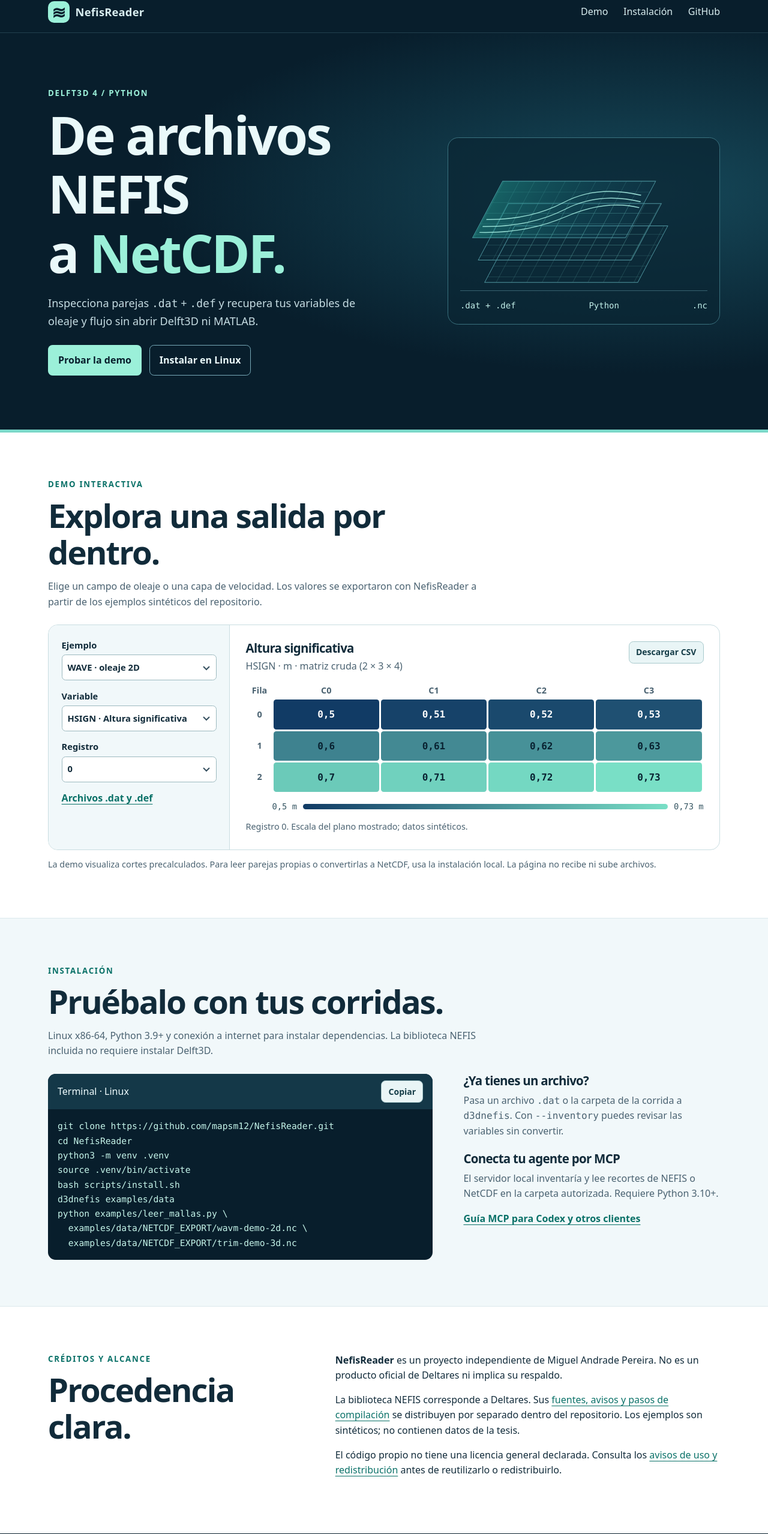
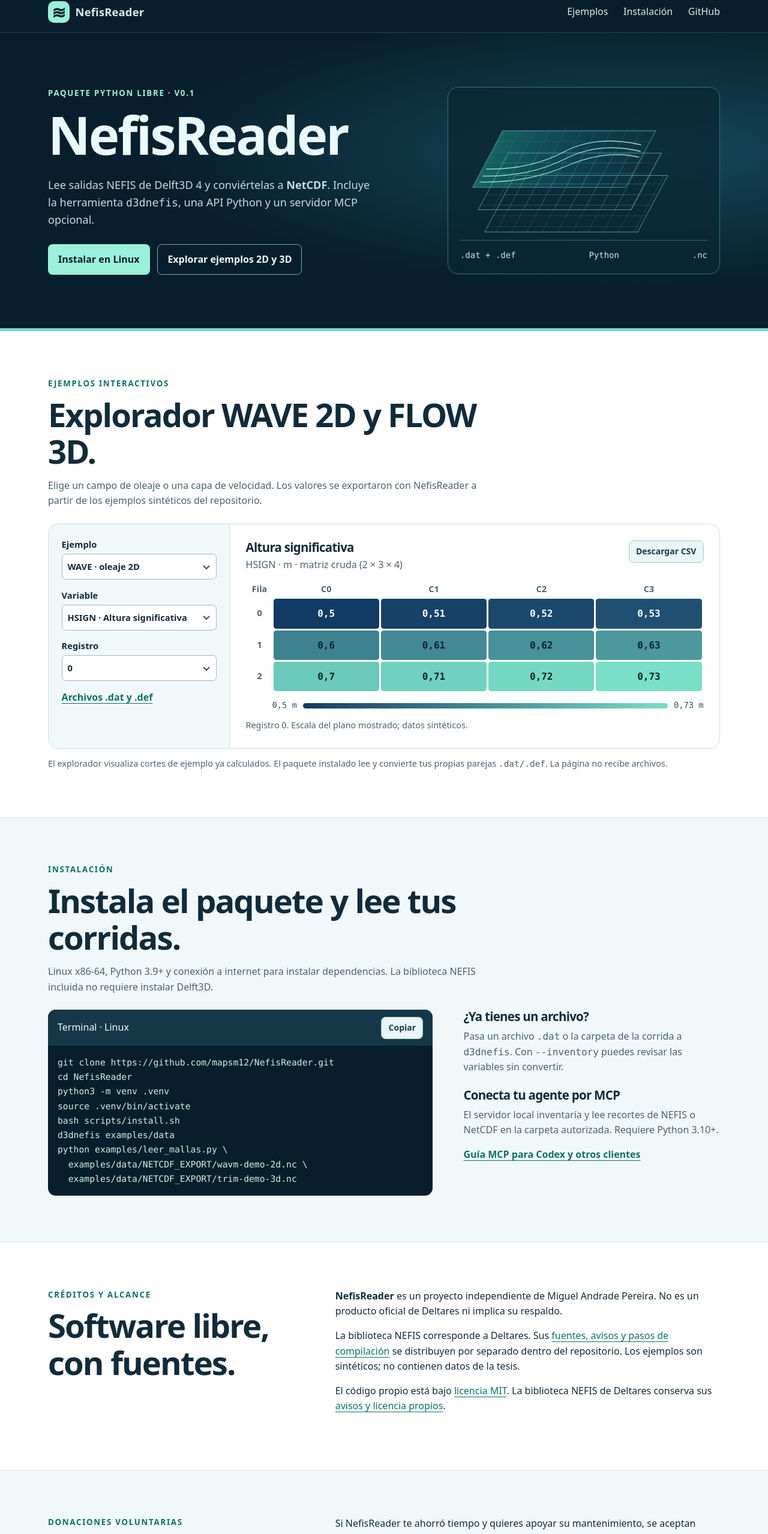
Before and after one commit to mapsm12/NefisReader, a plain HTML site: page docs/index.html in a window 1280 px wide. Shown: the part 14-2571 px from the top of the page at 60% size. Drawn offline with Linux system fonts and the light colour scheme.

Commit message:
Present NefisReader v0.1 as free software and document installation and donations

```diff
--- a/docs/index.html
+++ b/docs/index.html
@@ -5,7 +5,7 @@
   <meta name="viewport" content="width=device-width, initial-scale=1">
   <meta name="description" content="Explora salidas Delft3D 4 en NEFIS y conviértelas a NetCDF con Python. Prueba ejemplos WAVE 2D y FLOW 3D.">
   <meta name="theme-color" content="#081e2c">
-  <title>NefisReader — De Delft3D 4 a NetCDF</title>
+  <title>NefisReader v0.1 — Paquete Python para Delft3D 4</title>
   <link rel="stylesheet" href="style.css">
   <script defer src="demo-data.js"></script>
   <script defer src="demo.js"></script>
@@ -16,7 +16,7 @@
     <div class="shell nav">
       <a class="brand" href="#" aria-label="NefisReader, inicio"><span aria-hidden="true" class="mark">≋</span>NefisReader</a>
       <nav aria-label="Principal">
-        <a href="#demo">Demo</a><a href="#instalar">Instalación</a>
+        <a href="#demo">Ejemplos</a><a href="#instalar">Instalación</a>
         <a href="https://github.com/mapsm12/NefisReader">GitHub</a>
       </nav>
     </div>
@@ -25,10 +25,10 @@
     <section class="hero">
       <div class="shell intro">
         <div>
-          <p class="eyebrow">DELFT3D 4 / PYTHON</p>
-          <h1>De archivos NEFIS<br>a <em>NetCDF.</em></h1>
-          <p class="lead">Inspecciona parejas <code>.dat</code> + <code>.def</code> y recupera tus variables de oleaje y flujo sin abrir Delft3D ni MATLAB.</p>
-          <div class="actions"><a class="button primary" href="#demo">Probar la demo</a><a class="button outline" href="#instalar">Instalar en Linux</a></div>
+          <p class="eyebrow">PAQUETE PYTHON LIBRE · V0.1</p>
+          <h1>NefisReader</h1>
+          <p class="lead">Lee salidas NEFIS de Delft3D 4 y conviértelas a <strong>NetCDF</strong>. Incluye la herramienta <code>d3dnefis</code>, una API Python y un servidor MCP opcional.</p>
+          <div class="actions"><a class="button primary" href="#instalar">Instalar en Linux</a><a class="button outline" href="#demo">Explorar ejemplos 2D y 3D</a></div>
         </div>
         <div class="schematic" aria-label="Flujo de trabajo: de NEFIS a Python y NetCDF">
           <svg viewBox="0 0 420 238" role="img" aria-labelledby="sketch">
@@ -56,7 +56,7 @@
       </div>
     </section>
     <section id="demo" class="shell section">
-      <div class="section-head"><p class="eyebrow">DEMO INTERACTIVA</p><h2>Explora una salida por dentro.</h2>
+      <div class="section-head"><p class="eyebrow">EJEMPLOS INTERACTIVOS</p><h2>Explorador WAVE 2D y FLOW 3D.</h2>
         <p>Elige un campo de oleaje o una capa de velocidad. Los valores se exportaron con NefisReader a partir de los ejemplos sintéticos del repositorio.</p></div>
       <div class="workbench">
         <div class="controls">
@@ -72,15 +72,15 @@
             <table class="matrix" id="matrix" aria-label="Plano de valores de ejemplo"></table>
           </div>
           <div class="scale"><span id="min"></span><span class="ramp" aria-hidden="true"></span><span id="max"></span></div>
-          <p id="status" class="muted" role="status">Datos de demostración; no son observaciones ni resultados de la tesis.</p>
+          <p id="status" class="muted" role="status">Datos sintéticos; no son observaciones ni resultados de la tesis.</p>
           <noscript><p>Activa JavaScript o descarga las parejas para probar en Python.</p></noscript>
         </div>
       </div>
-      <p class="fine">La demo visualiza cortes precalculados. Para leer parejas propias o convertirlas a NetCDF, usa la instalación local. La página no recibe ni sube archivos.</p>
+      <p class="fine">El explorador visualiza cortes de ejemplo ya calculados. El paquete instalado lee y convierte tus propias parejas <code>.dat/.def</code>. La página no recibe archivos.</p>
     </section>
     <section id="instalar" class="setup">
       <div class="shell section">
-        <div class="section-head"><p class="eyebrow">INSTALACIÓN</p><h2>Pruébalo con tus corridas.</h2>
+        <div class="section-head"><p class="eyebrow">INSTALACIÓN</p><h2>Instala el paquete y lee tus corridas.</h2>
           <p>Linux x86-64, Python 3.9+ y conexión a internet para instalar dependencias. La biblioteca NEFIS incluida no requiere instalar Delft3D.</p></div>
         <div class="setup-grid">
           <div class="terminal"><div class="terminal-top"><span>Terminal · Linux</span><button data-copy="install-command" class="small" type="button">Copiar</button></div>
@@ -103,10 +103,18 @@ python examples/leer_mallas.py \
       </div>
     </section>
     <section id="creditos" class="shell section credits">
-      <div><p class="eyebrow">CRÉDITOS Y ALCANCE</p><h2>Procedencia clara.</h2></div>
+      <div><p class="eyebrow">CRÉDITOS Y ALCANCE</p><h2>Software libre, con fuentes.</h2></div>
       <div><p><strong>NefisReader</strong> es un proyecto independiente de Miguel Andrade Pereira. No es un producto oficial de Deltares ni implica su respaldo.</p>
         <p>La biblioteca NEFIS corresponde a Deltares. Sus <a href="https://github.com/mapsm12/NefisReader/blob/main/native/README.md">fuentes, avisos y pasos de compilación</a> se distribuyen por separado dentro del repositorio. Los ejemplos son sintéticos; no contienen datos de la tesis.</p>
-        <p>El código propio no tiene una licencia general declarada. Consulta los <a href="https://github.com/mapsm12/NefisReader/blob/main/AVISOS.md">avisos de uso y redistribución</a> antes de reutilizarlo o redistribuirlo.</p></div>
+        <p>El código propio está bajo <a href="https://github.com/mapsm12/NefisReader/blob/main/LICENSE">licencia MIT</a>. La biblioteca NEFIS de Deltares conserva sus <a href="https://github.com/mapsm12/NefisReader/blob/main/AVISOS.md">avisos y licencia propios</a>.</p></div>
+    </section>
+    <section id="apoyar" class="setup">
+      <div class="shell section credits">
+        <div><p class="eyebrow">DONACIONES VOLUNTARIAS</p><h2>Apoya el proyecto.</h2></div>
+        <div><p>Si NefisReader te ahorró tiempo y quieres apoyar su mantenimiento, se aceptan donaciones. Es totalmente voluntario: la instalación y el uso no tienen costo.</p>
+          <a class="textlink" href="https://github.com/mapsm12/NefisReader/issues/new?title=Consulta%20sobre%20donaciones%20a%20NefisReader">Contactar a Miguel (@mapsm12)</a>
+          <p class="fine">La consulta en GitHub es pública. No publiques datos personales ni de pago.</p></div>
+      </div>
     </section>
   </main>
   <footer class="top"><div class="shell nav"><span>NefisReader · Miguel Andrade Pereira</span><a href="https://github.com/mapsm12/NefisReader/issues">Reportar un problema</a></div></footer>
```
Also changed, not shown: index.html (+2 -2 lines), 5 other files.
